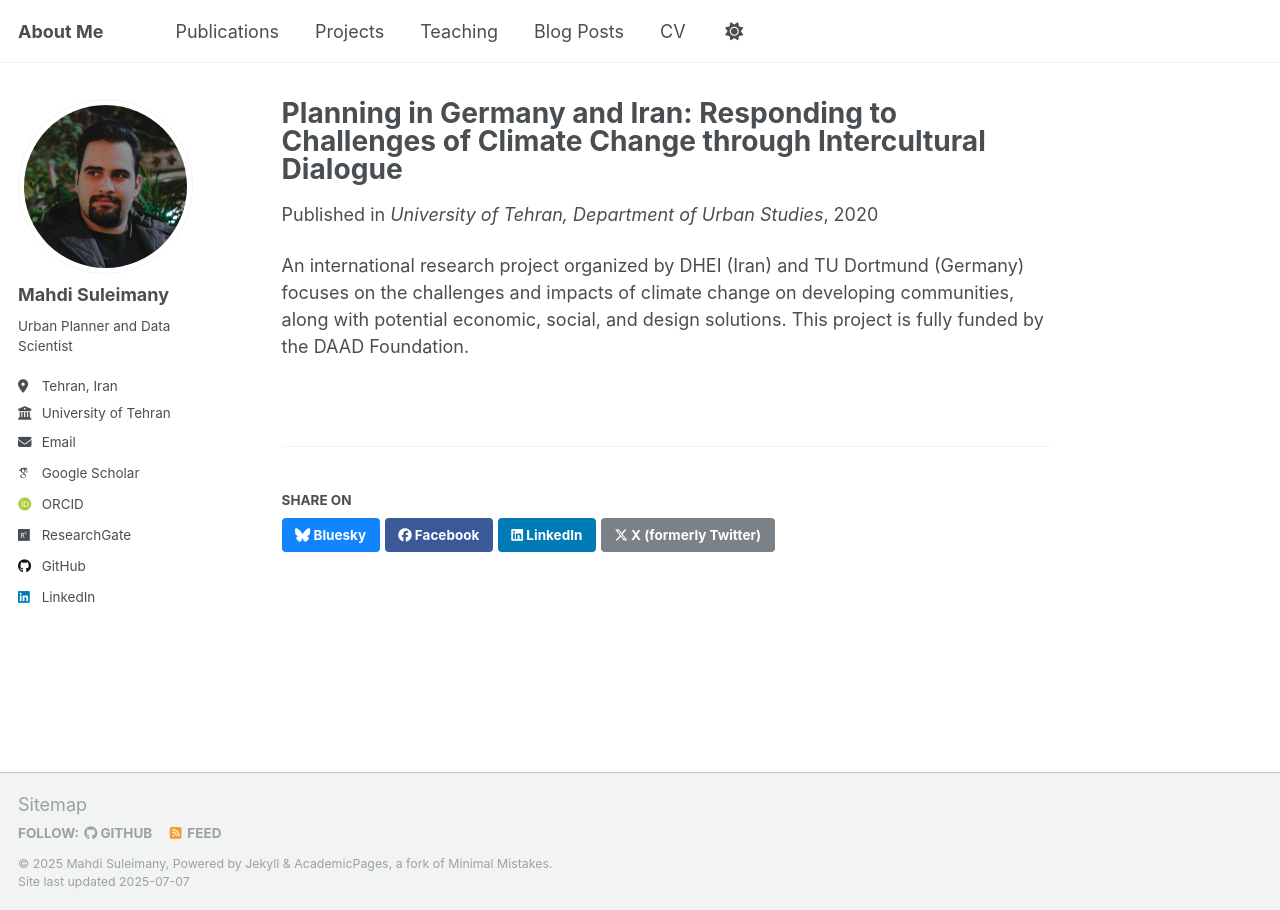
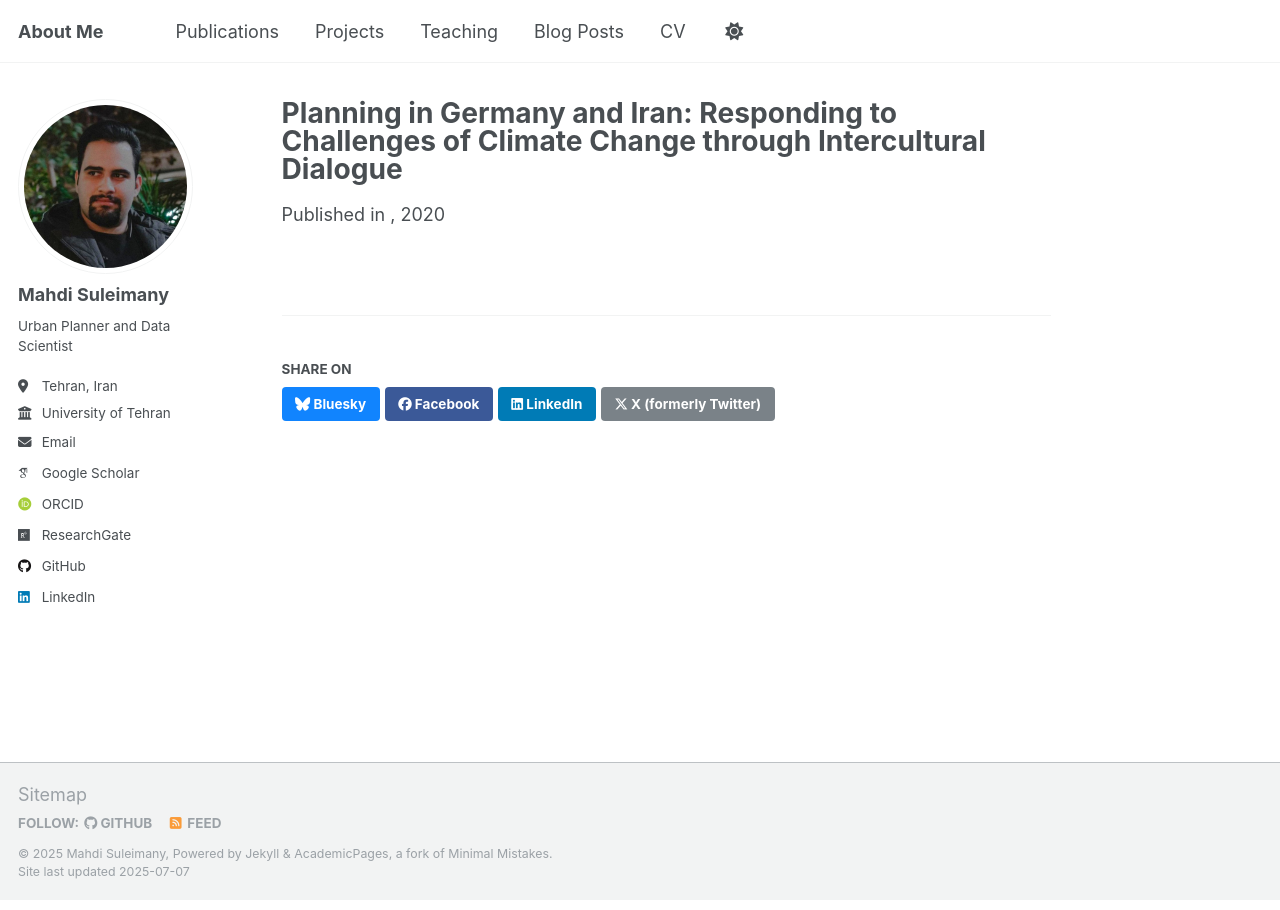
Before and after one commit to mo-soleimani/mo-soleimani.github.io, a Jekyll site: the page built from _projects/2020_PGI.md, in a window 1280 px wide. Built offline with Jekyll 4.4.1, drawn with Linux system fonts in a browser that asks for light colours; some web fonts are replaced.

Commit message:
Update 2020_PGI.md

```diff
--- a/_projects/2020_PGI.md
+++ b/_projects/2020_PGI.md
@@ -4,10 +4,8 @@ collection: project
 type: "Project"
 Category: "International Project"
 permalink: /projects/2020_PGI
-venue: "University of Tehran, Department of Urban Studies"
+venue: ""
 date: 2020-12-01
 location: "Isfahan, Iran; and Dortmund, Germany"
 layout: single
 ---
-
-An international research project organized by DHEI (Iran) and TU Dortmund (Germany) focuses on the challenges and impacts of climate change on developing communities, along with potential economic, social, and design solutions. This project is fully funded by the DAAD Foundation.
```
